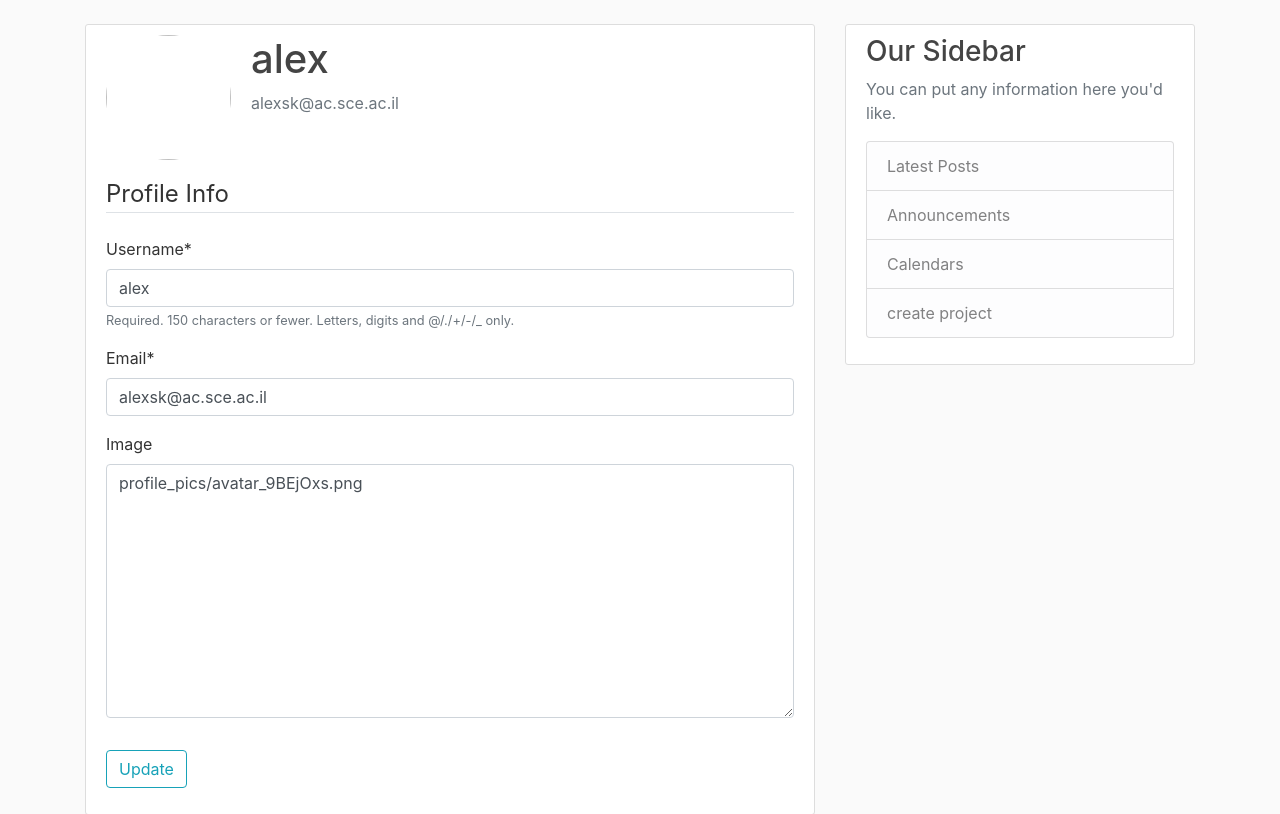
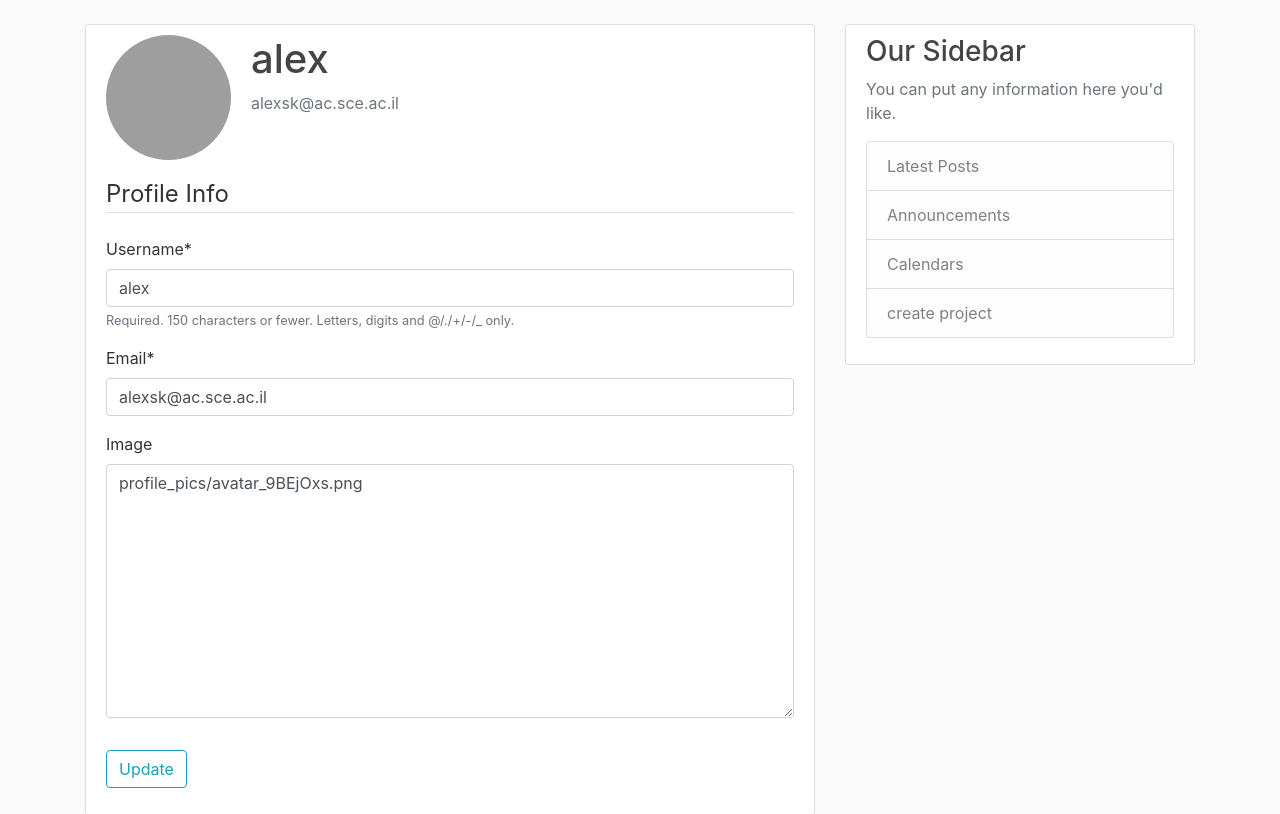
Before and after one commit to AlexSkatkov/StartEasy, a Django app: page /profile/ in a window 1280 px wide. Shown: the part 56-870 px from the top of the page. Run offline with Django 3.2, Linux system fonts and the light colour scheme; a user stored in the database is signed in; data comes from the database, SQL or seed files in the repository; both versions use the stored data as it was after the commit; some libraries are stand-ins or nearby versions; grey boxes are pictures that could not be loaded.

Commit message:
Merge branch 'master' of C:\Users\ofekd\PycharmProjects\StartEasy with conflicts.

```diff
--- a/users/templates/users/profile.html
+++ b/users/templates/users/profile.html
@@ -3,7 +3,7 @@
 {% block content %}
     <div class="content-section">
       <div class="media">
-        <img class="rounded-circle account-img" src="{{ user.profile.image.url }}">
+        <img class="rounded-circle account-img" src="{{ user.profile.image.url|default:"https://www.patiliyo.com/wp-content/uploads/2016/05/guzel-kopek-fotograflari-patiliyo-8.jpg"}}">
         <div class="media-body">
           <h2 class="account-heading">{{ user.username }}</h2>
           <p class="text-secondary">{{ user.email }}</p>
```
Also changed, not shown: db.sqlite3.
